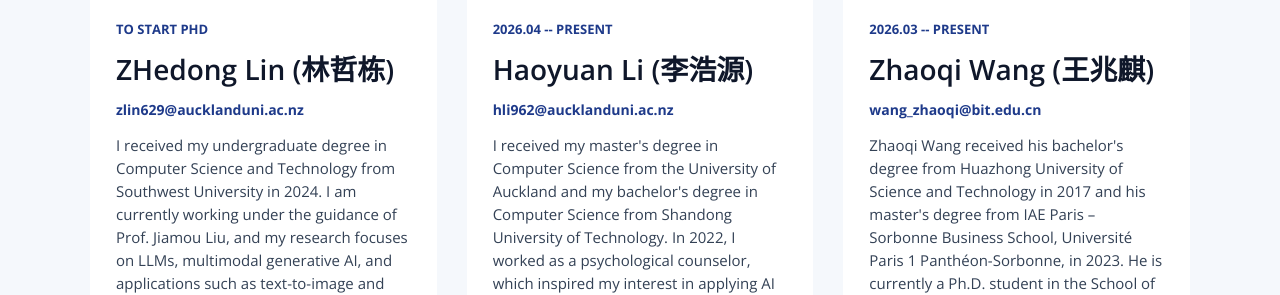
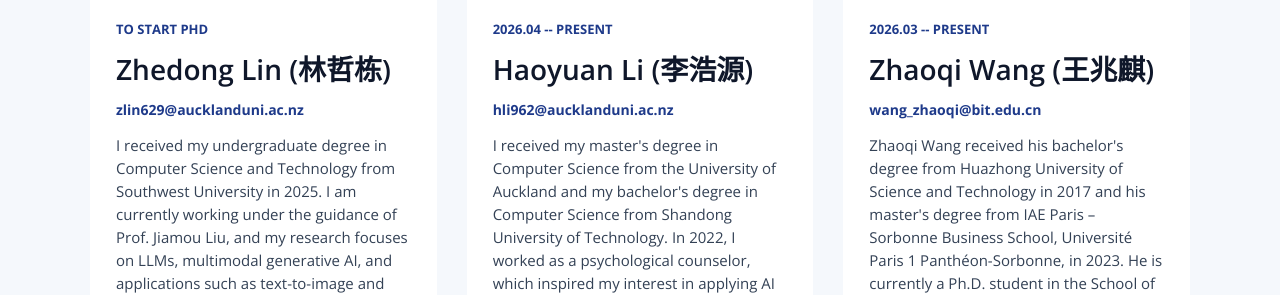
Before and after one commit to Wzs010429/LiuAILab, a Jekyll site: the page built from _pages/team.html, in a window 1280 px wide and 900 px high, scrolled down 1797 px, cut to the strip 210-505 px from the top of the window. Built offline with Jekyll 4.4.1, drawn with Linux system fonts in a browser that asks for light colours; some of the changed text lies outside the part shown.

Commit message:
Update bio

```diff
--- a/_data/phd_members.yml
+++ b/_data/phd_members.yml
@@ -1,8 +1,9 @@
-- name: ZHedong Lin (林哲栋)
+- name: Zhedong Lin (林哲栋)
   photo: zhedong.jpg
   duration: To Start PhD
   email: zlin629@aucklanduni.ac.nz
-  bio: I received my undergraduate degree in Computer Science and Technology from Southwest University in 2024. I am currently working under the guidance of Prof. Jiamou Liu, and my research focuses on LLMs, multimodal generative AI, and applications such as text-to-image and text-to-video generation, image and video editing, and controllable diffusion models. I will soon begin my PhD studies at the University of Auckland, continuing to work under the supervision of Prof. Jiamou Liu.
+  bio: I received my undergraduate degree in Computer Science and Technology from Southwest University in 2025. I am currently working under the guidance of Prof. Jiamou Liu, and my research focuses on LLMs, multimodal generative AI, and applications such as text-to-image and text-to-video generation, image and video editing, and controllable diffusion models. I will soon begin my PhD studies at the University of Auckland, continuing to work under the supervision of Prof. Jiamou Liu.
+  homepage: https://zhedong-lin.github.io/
 
 - name: Haoyuan Li (李浩源)
   photo: haoyuan.jpg
```
